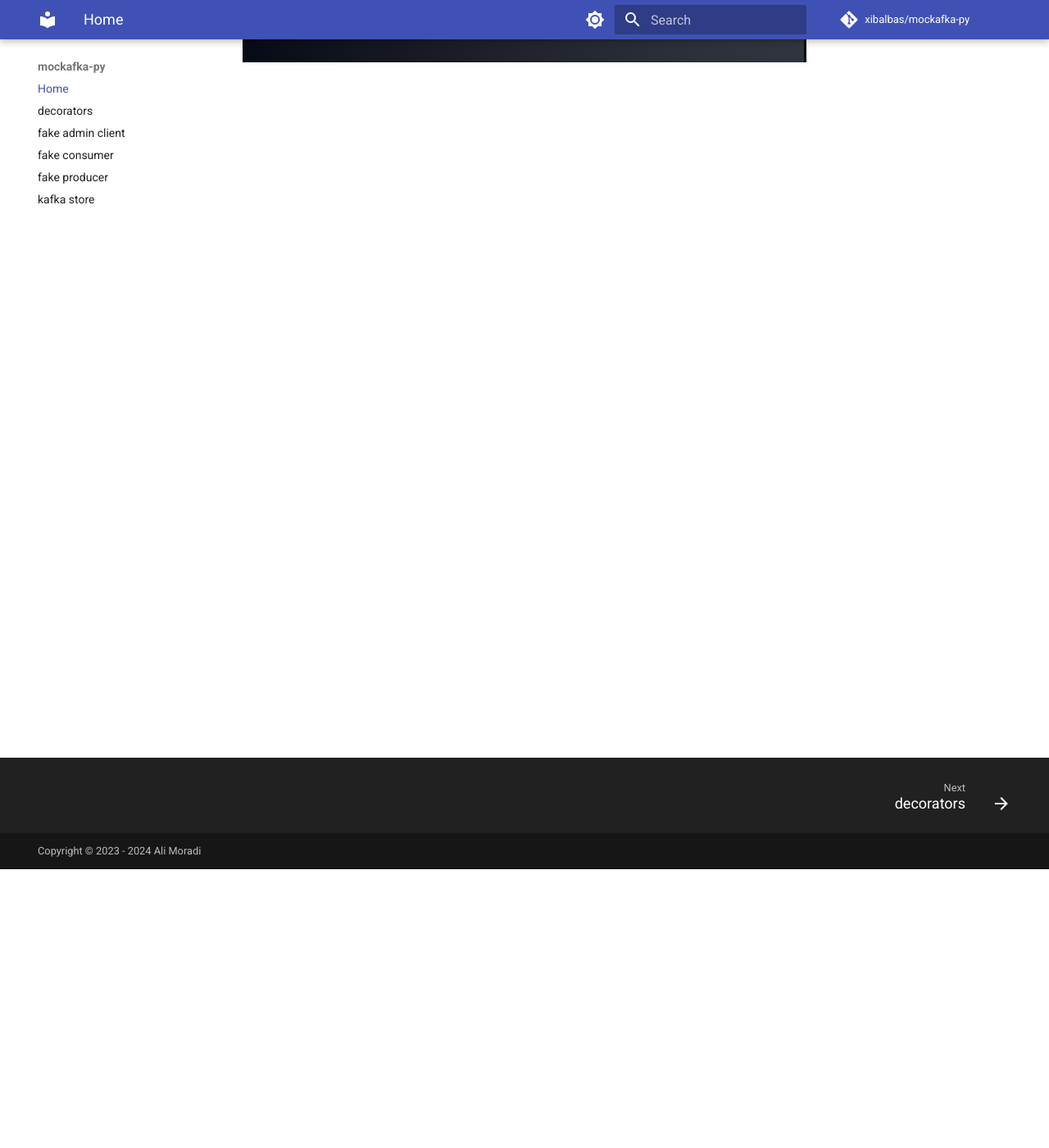
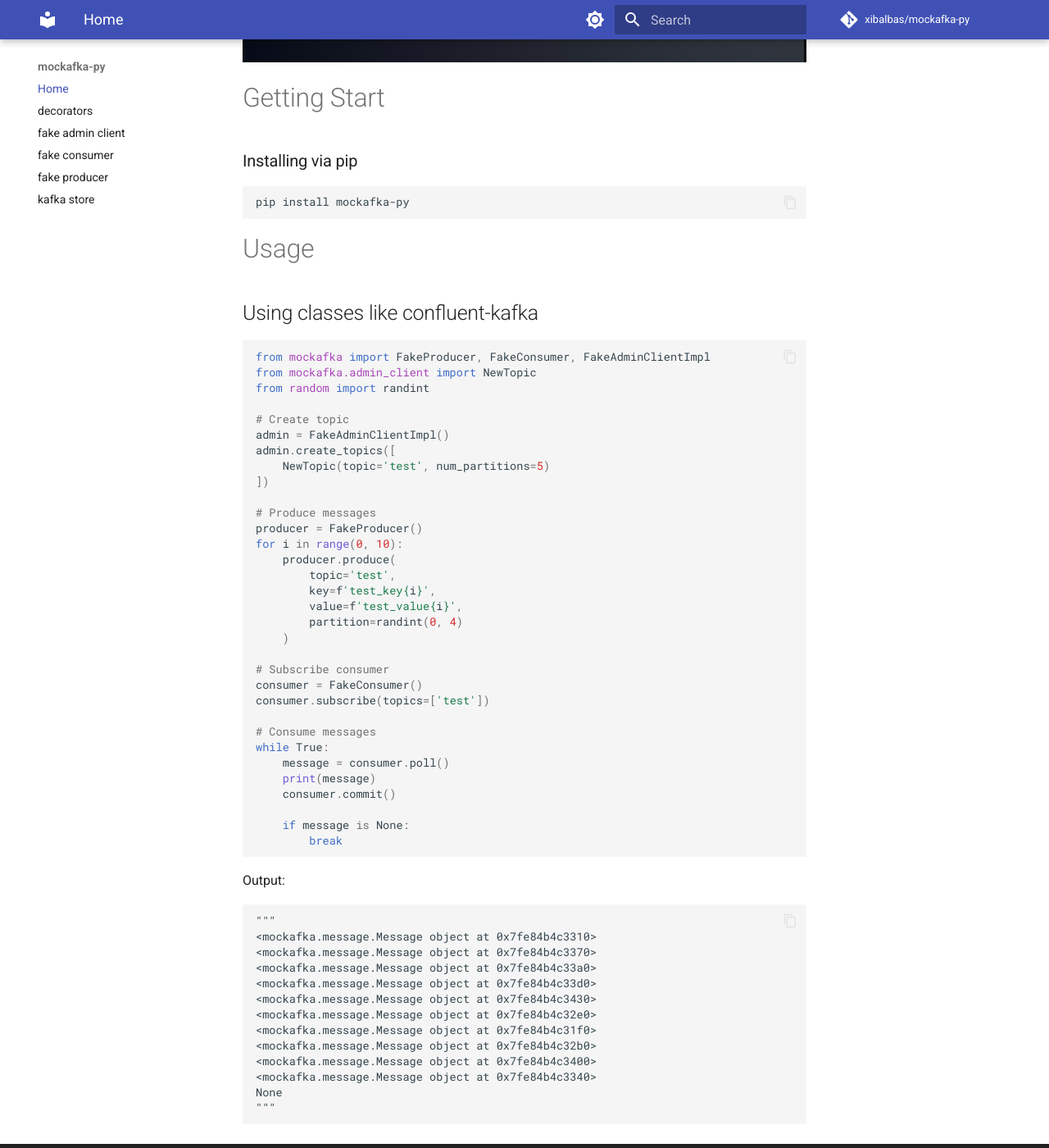
Before and after one commit to alm0ra/mockafka-py, an MkDocs documentation site: the page built from docs/index.md, in a window 1280 px wide and 1400 px high, scrolled down 340 px. Shown: the whole window at 82% size. Built offline with MkDocs 1.6.1 and Material for MkDocs 9.7.7, drawn with Linux system fonts in a browser that asks for light colours; comment, search, counter and statistics services are not loaded; the version menu is left out.

Commit message:
udpate docs

````diff
--- a/docs/index.md
+++ b/docs/index.md
@@ -1,3 +1,67 @@
 # Mockafka python lib
 
 ![Alt text](assets/banner.png)
+
+
+# Getting Start
+
+### Installing via pip
+
+```bash
+pip install mockafka-py
+```
+
+# Usage
+
+## Using classes like confluent-kafka
+```python
+from mockafka import FakeProducer, FakeConsumer, FakeAdminClientImpl
+from mockafka.admin_client import NewTopic
+from random import randint
+
+# Create topic
+admin = FakeAdminClientImpl()
+admin.create_topics([
+    NewTopic(topic='test', num_partitions=5)
+])
+
+# Produce messages
+producer = FakeProducer()
+for i in range(0, 10):
+    producer.produce(
+        topic='test',
+        key=f'test_key{i}',
+        value=f'test_value{i}',
+        partition=randint(0, 4)
+    )
+
+# Subscribe consumer
+consumer = FakeConsumer()
+consumer.subscribe(topics=['test'])
+
+# Consume messages
+while True:
+    message = consumer.poll()
+    print(message)
+    consumer.commit()
+
+    if message is None:
+        break
+```
+
+Output:
+```
+"""
+<mockafka.message.Message object at 0x7fe84b4c3310>
+<mockafka.message.Message object at 0x7fe84b4c3370>
+<mockafka.message.Message object at 0x7fe84b4c33a0>
+<mockafka.message.Message object at 0x7fe84b4c33d0>
+<mockafka.message.Message object at 0x7fe84b4c3430>
+<mockafka.message.Message object at 0x7fe84b4c32e0>
+<mockafka.message.Message object at 0x7fe84b4c31f0>
+<mockafka.message.Message object at 0x7fe84b4c32b0>
+<mockafka.message.Message object at 0x7fe84b4c3400>
+<mockafka.message.Message object at 0x7fe84b4c3340>
+None
+"""
+```
````
